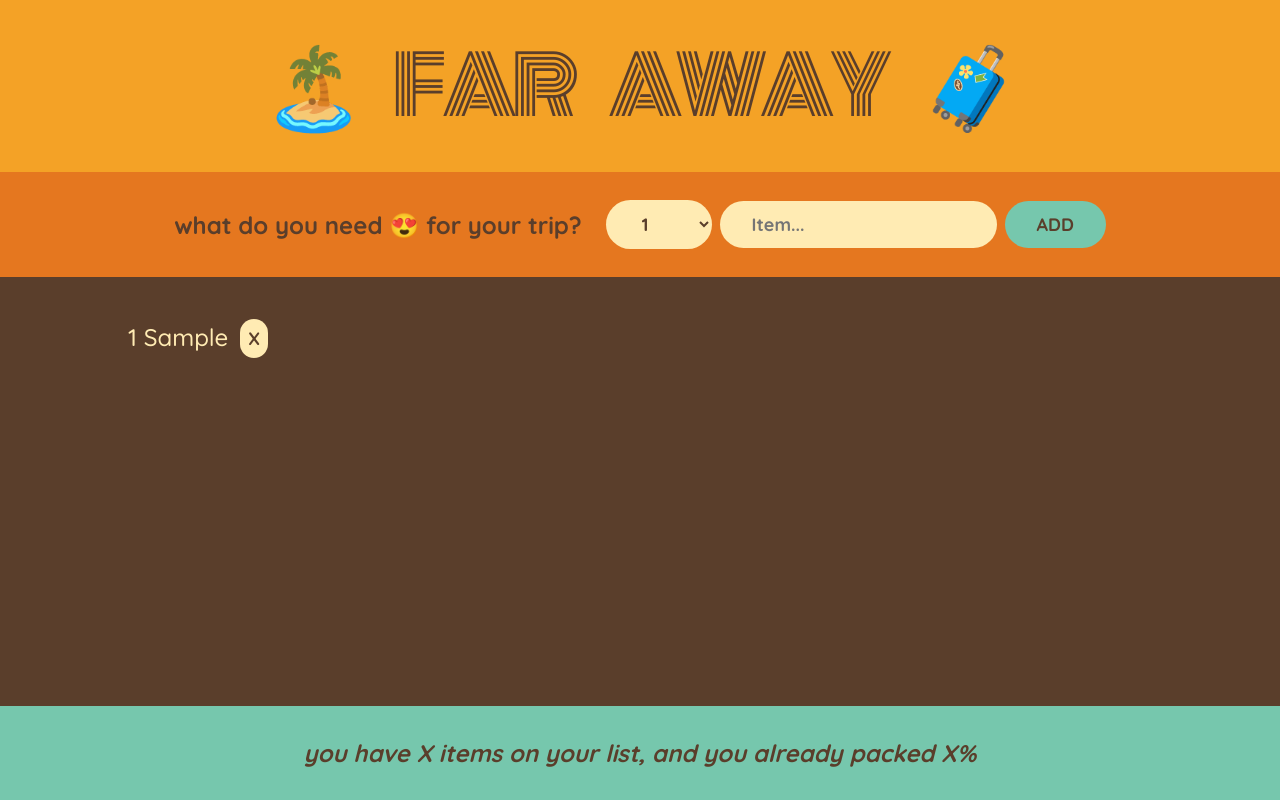
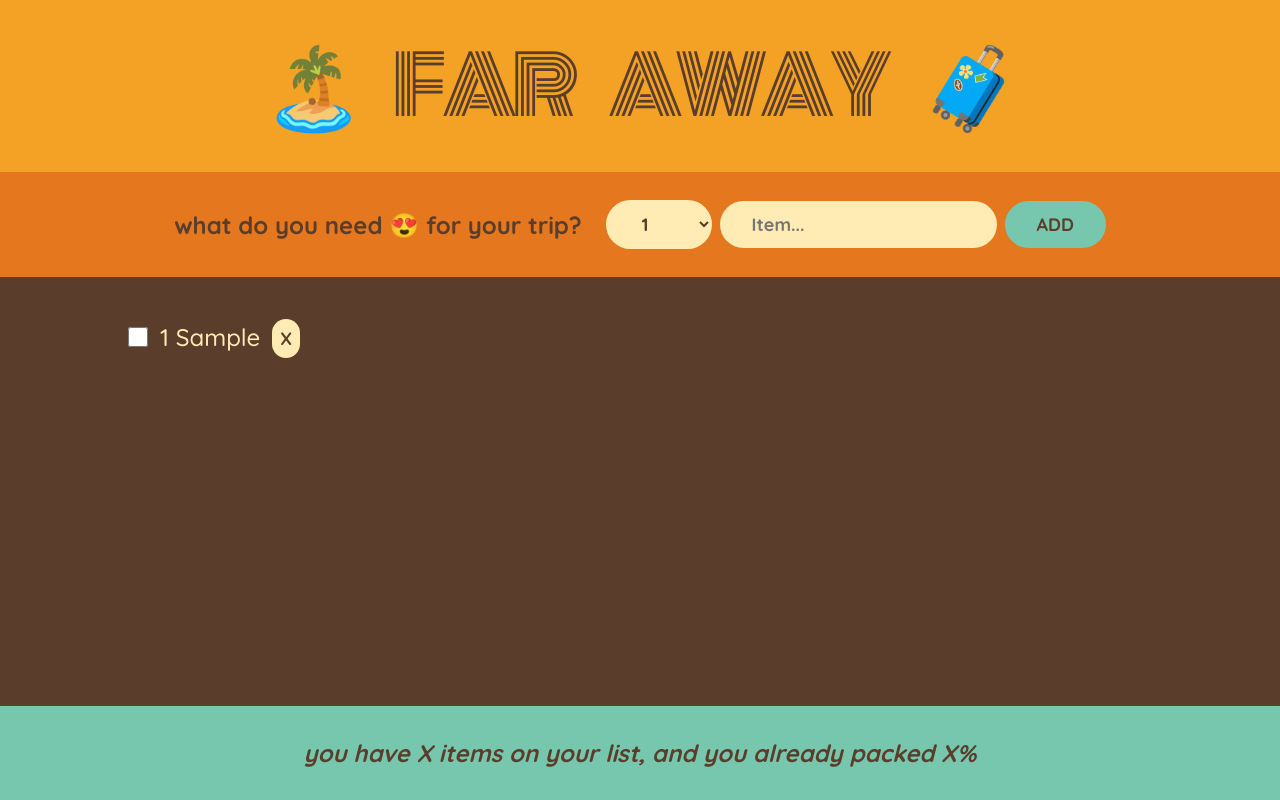
Before and after one commit to parisaMontakhab/travel-list, a React (Vite) app in the folder final/: page / in a window 1280 px wide. Both pictures are taken after typing "Sample" into the empty fields and a click on the button "ADD". Built offline with nearby package versions, Linux system fonts and the light colour scheme.

Commit message:
feat: add input checkbox in Item cmpnnt

```diff
--- a/final/src/App.jsx
+++ b/final/src/App.jsx
@@ -97,6 +97,7 @@ function Item({ item ,onDelet}) {
       key={item.id}
       style={item.packed ? { textDecoration: "line-through" } : {}}
     >
+      <input type="checkbox"/>
       <span>
         {item.quantity} {item.desc}
       </span>
```
